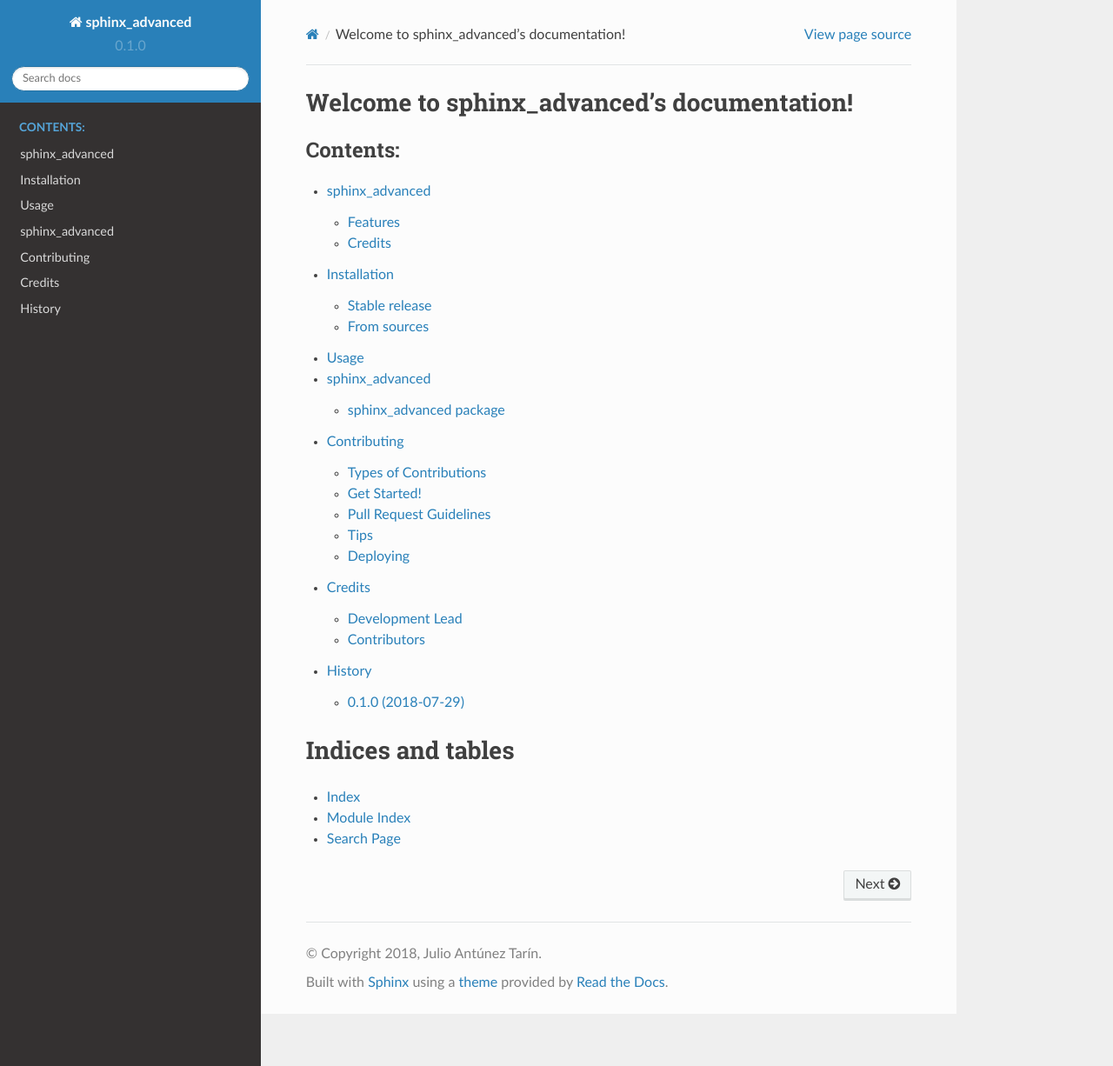
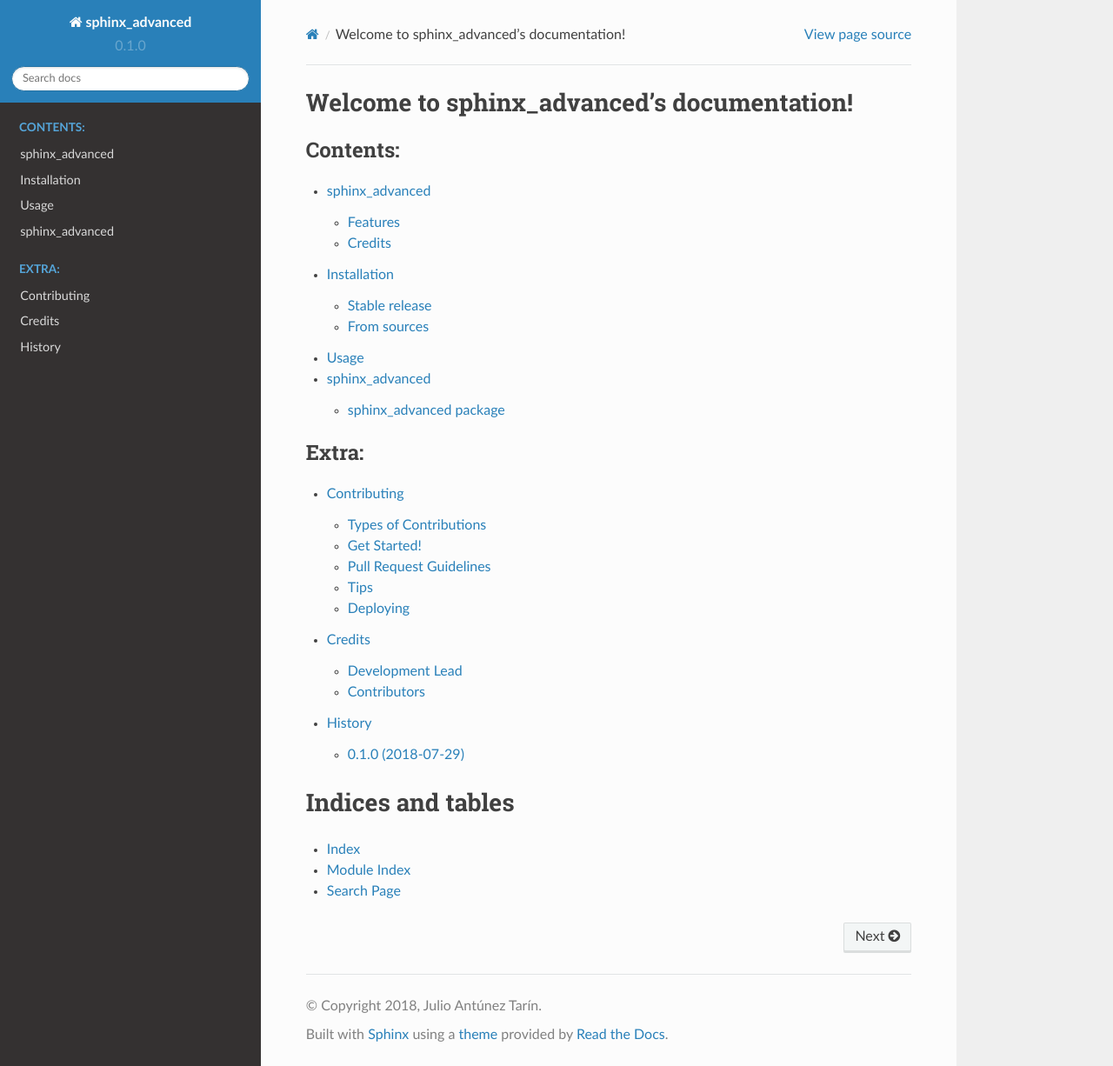
Before and after one commit to jatap/sphinx_advanced, a Sphinx documentation site: the page built from docs/index.rst, in a window 1280 px wide and 1226 px high. Shown: the whole window at 87% size. Built offline with Sphinx 7.4.7 and the Read the Docs theme 2.0.0, drawn with Linux system fonts in a browser that asks for light colours.

Commit message:
docs(main): refactor index.rst

```diff
--- a/docs/index.rst
+++ b/docs/index.rst
@@ -9,6 +9,12 @@ Welcome to sphinx_advanced's documentation!
    installation
    usage
    modules
+
+
+.. toctree::
+   :maxdepth: 2
+   :caption: Extra:
+
    contributing
    authors
    history
```
